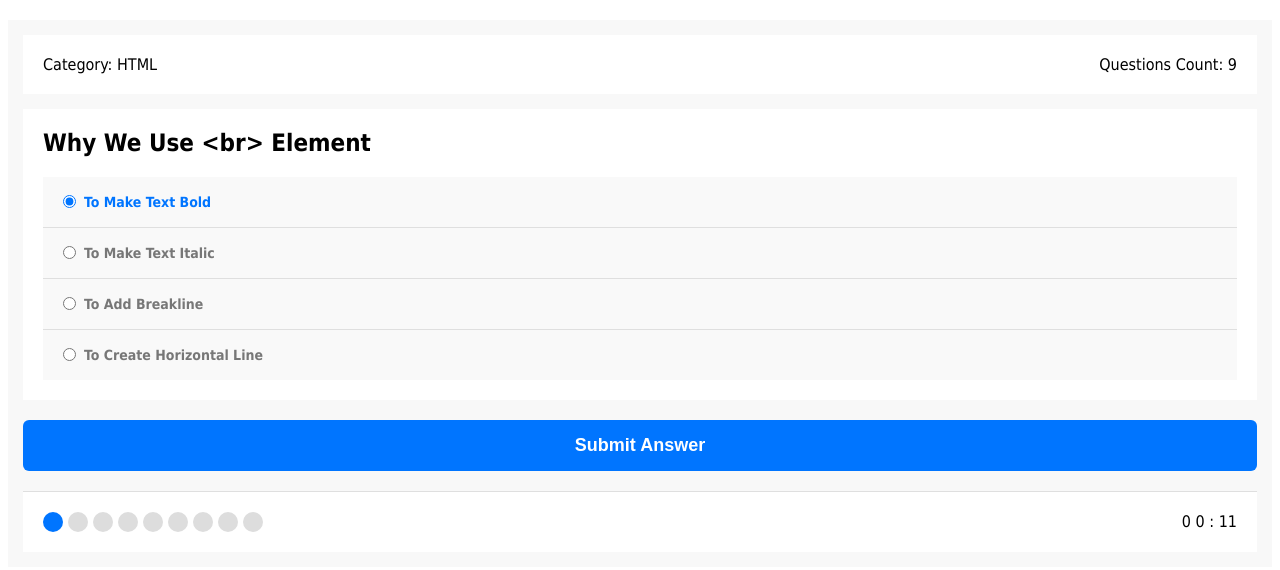
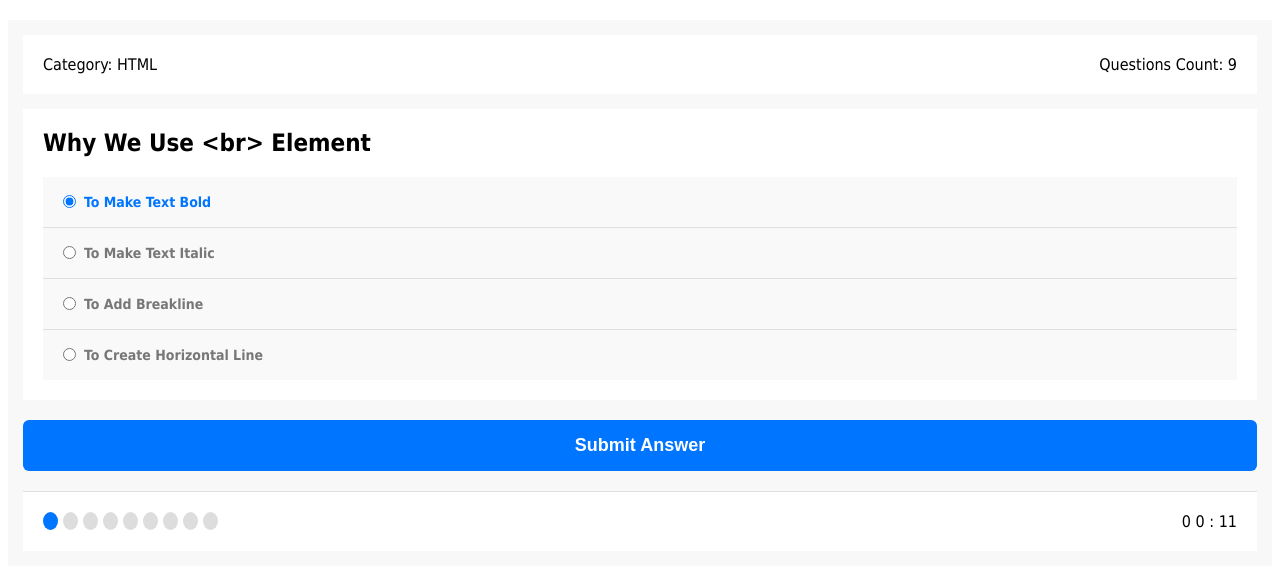
Before and after one commit to abdullah-taha5/quiz-app, a plain HTML site: page index.html in a window 1280 px wide. Drawn offline with Linux system fonts and the light colour scheme.

Commit message:
quiz app

```diff
--- a/style.css
+++ b/style.css
@@ -80,8 +80,8 @@ body {
   display: flex;
 }
 .quiz-app .bullets .spans span {
-  width: 20px;
-  height: 20px;
+  width: 15px;
+  height: 18px;
   background-color: #ddd;
   margin-right: 5px;
   border-radius: 50%;
```
